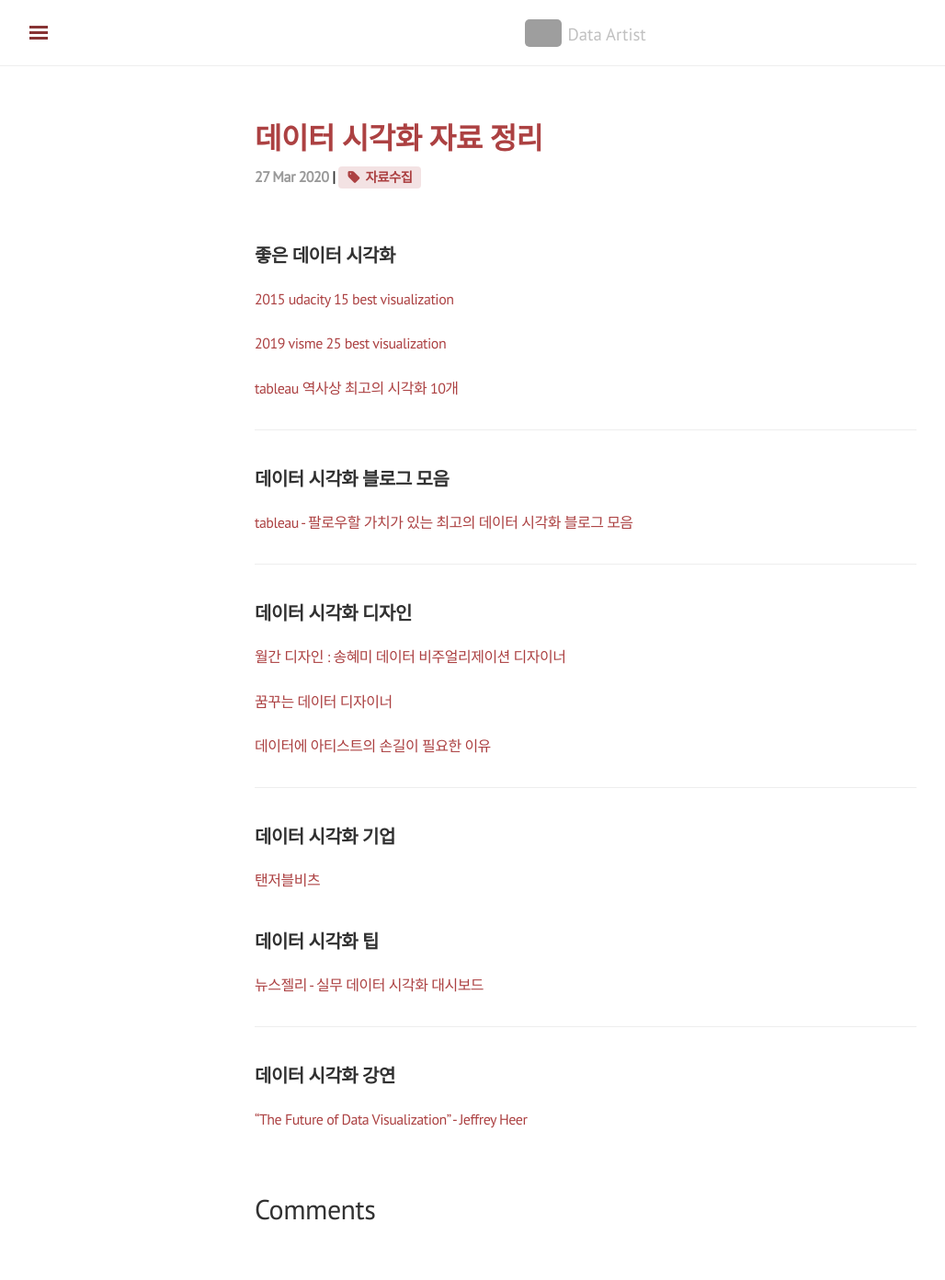
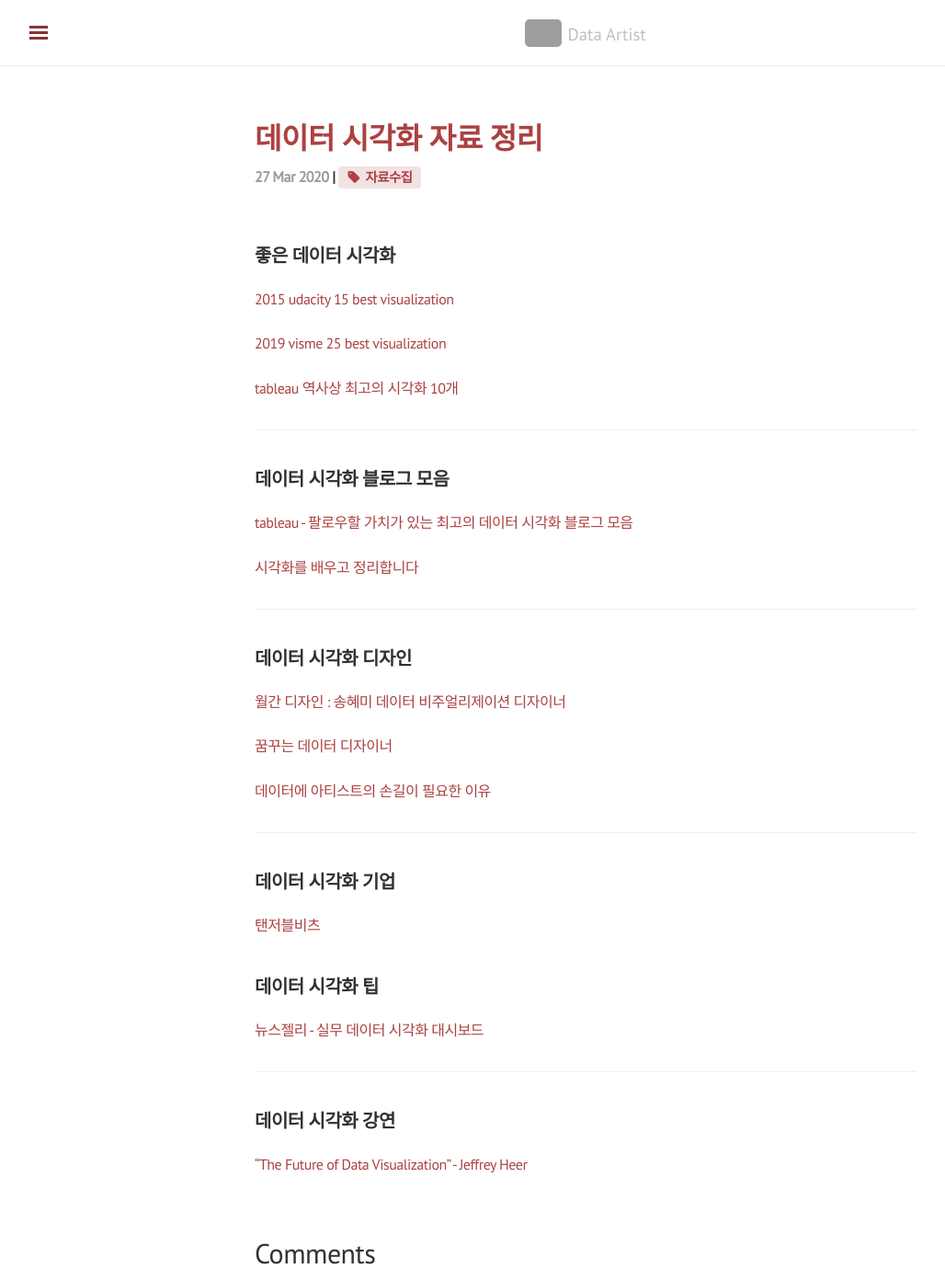
Before and after one commit to shanny924/shanny924.github.io, a Jekyll site: the page built from _posts/2020-03-27-data#1.md, in a window 1280 px wide and 1392 px high. Shown: the whole window at 92% size, without its empty margins (3-1031 px from the left). Built offline with Jekyll 4.4.1, drawn with Linux system fonts in a browser that asks for light colours; nearby versions of some CDN libraries; comment, search, counter and statistics services are not loaded; grey boxes are pictures that could not be loaded.

Commit message:
Update 2020-03-27-data#1.md

```diff
--- a/_posts/2020-03-27-data#1.md
+++ b/_posts/2020-03-27-data#1.md
@@ -19,6 +19,7 @@ tag: [자료수집]
 
 [tableau - 팔로우할 가치가 있는 최고의 데이터 시각화 블로그 모음](https://www.tableau.com/ko-kr/learn/articles/best-data-visualization-blogs)
 
+[시각화를 배우고 정리합니다](https://visualize.tistory.com/)
 - - -
 
 ## 데이터 시각화 디자인
```
